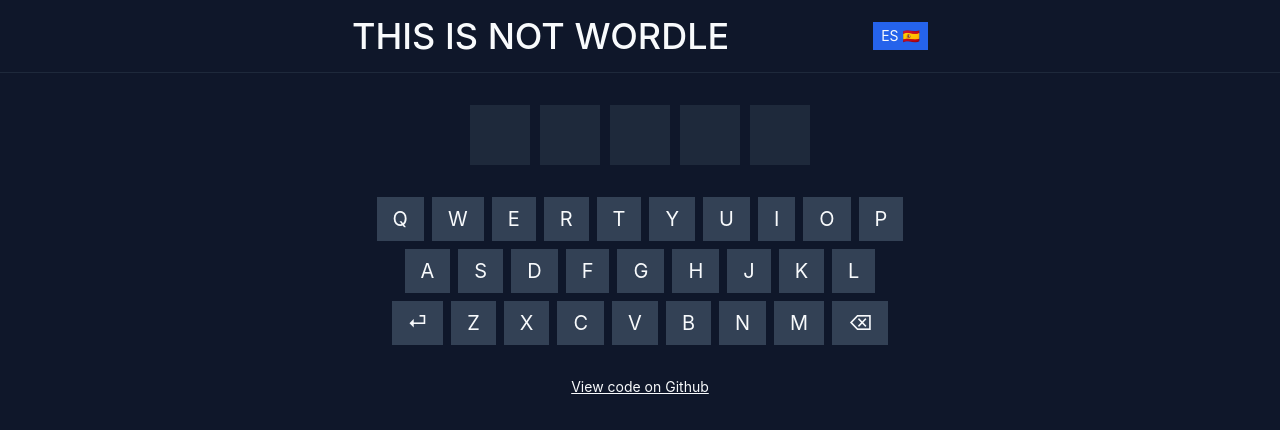
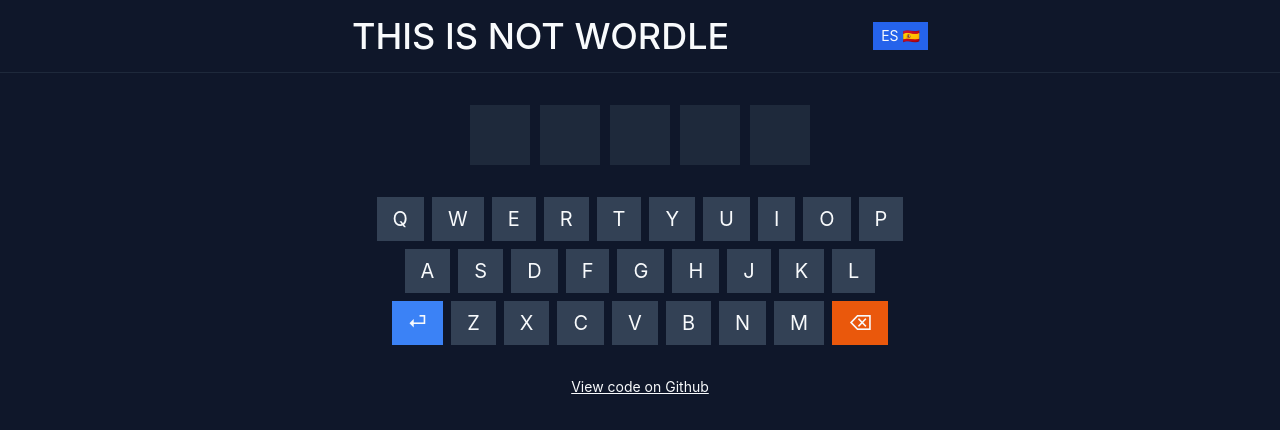
Before and after one commit to fdograph/not-wordle, a React (Create React App) app: page / in a window 1280 px wide. Shown: the top 430 px of the page. Built offline with nearby package versions, Linux system fonts and the light colour scheme.

Commit message:
More keyboard adjustments

```diff
--- a/src/Game/components/Keyboard.module.css
+++ b/src/Game/components/Keyboard.module.css
@@ -10,6 +10,14 @@
     @apply p-2 md:px-4 capitalize md:text-xl bg-slate-700 hover:bg-slate-600 active:bg-slate-400 min-w-[30px];
 }
 
+.key.enter {
+    @apply bg-blue-500 hover:bg-blue-600;
+}
+
+.key.backspace {
+    @apply bg-orange-600 hover:bg-orange-700;
+}
+
 .key.found {
     @apply bg-amber-300 text-slate-900;
 }
--- a/src/Game/components/Keyboard.tsx
+++ b/src/Game/components/Keyboard.tsx
@@ -25,6 +25,8 @@
     <button
       className={classNames({
         [Styled.key]: true,
+        [Styled.enter]: value === 'ENTER',
+        [Styled.backspace]: value === 'BACKSPACE',
         [Styled.correct]: isCorrect,
         [Styled.found]: isFound,
         [Styled.notFound]: isNotFound,
@@ -83,9 +85,9 @@
             key={keyVal.val}
             value={keyVal.val}
             label={keyVal.label}
-            isCorrect={status.get(keyVal.val.toUpperCase())?.isCorrect}
-            isFound={status.get(keyVal.val.toUpperCase())?.isFound}
-            isNotFound={status.get(keyVal.val.toUpperCase())?.isNotFound}
+            isCorrect={status.get(keyVal.val)?.isCorrect}
+            isFound={status.get(keyVal.val)?.isFound}
+            isNotFound={status.get(keyVal.val)?.isNotFound}
             onClick={onKeyPress}
           />
         ))}
--- a/src/Game/index.tsx
+++ b/src/Game/index.tsx
@@ -49,12 +49,9 @@
     (keyInput: string) => {
       if (isAllowedLetter(keyInput) && playerGuess.length < wordsLength) {
         addChar(keyInput);
-      } else if (
-        (keyInput === 'Backspace' || keyInput === 'Borrar') &&
-        playerGuess.length >= 1
-      ) {
+      } else if (keyInput === 'BACKSPACE' && playerGuess.length >= 1) {
         deleteChar();
-      } else if (keyInput === 'Enter' && playerGuess.length === wordsLength) {
+      } else if (keyInput === 'ENTER' && playerGuess.length === wordsLength) {
         commitPlay();
       }
     },
@@ -62,7 +59,7 @@
   );
   const onKeyUp = useCallback(
     (ev: KeyboardEvent) => {
-      onInput(ev.key);
+      onInput(ev.key.toUpperCase());
     },
     [onInput]
   );
--- a/src/Game/logic.ts
+++ b/src/Game/logic.ts
@@ -9,7 +9,7 @@
 }
 
 const keyMapper = (key: string): KeyItem => ({
-  val: key,
+  val: key.toUpperCase(),
   label: key === 'Enter' ? '⏎' : key === 'Backspace' ? '⌫' : key,
 });
 export const langKeyboard: KeyboardMatrix = {
```
